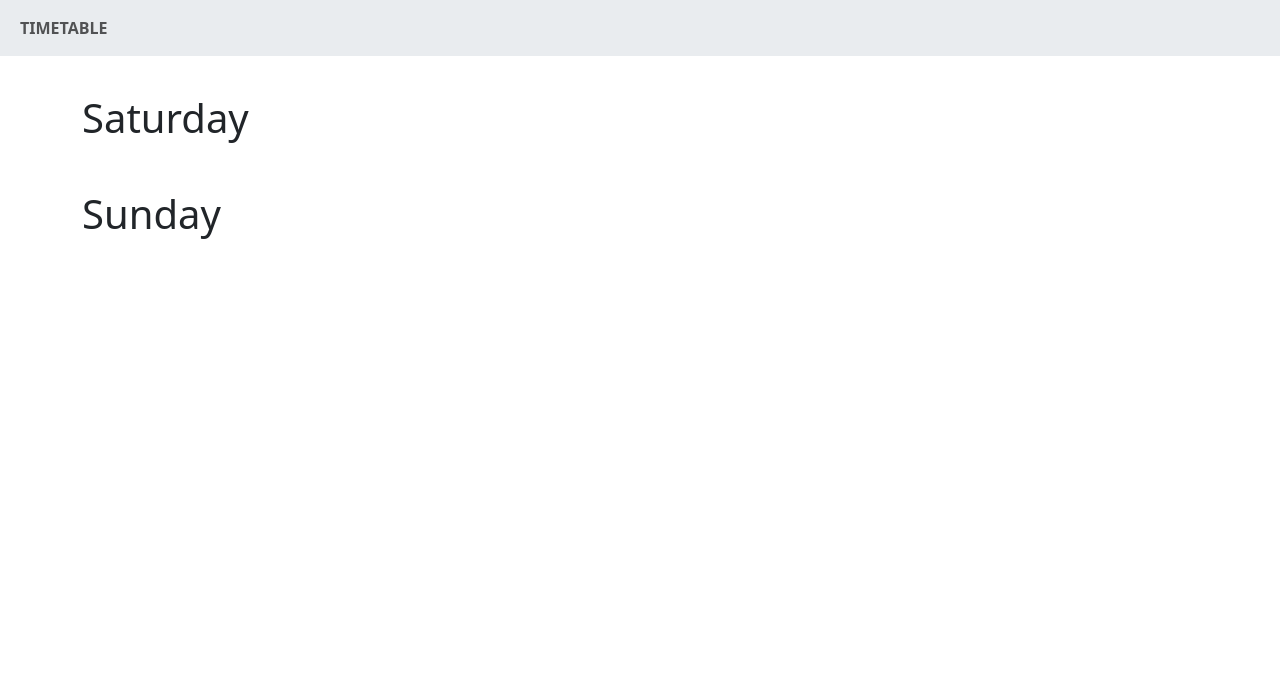
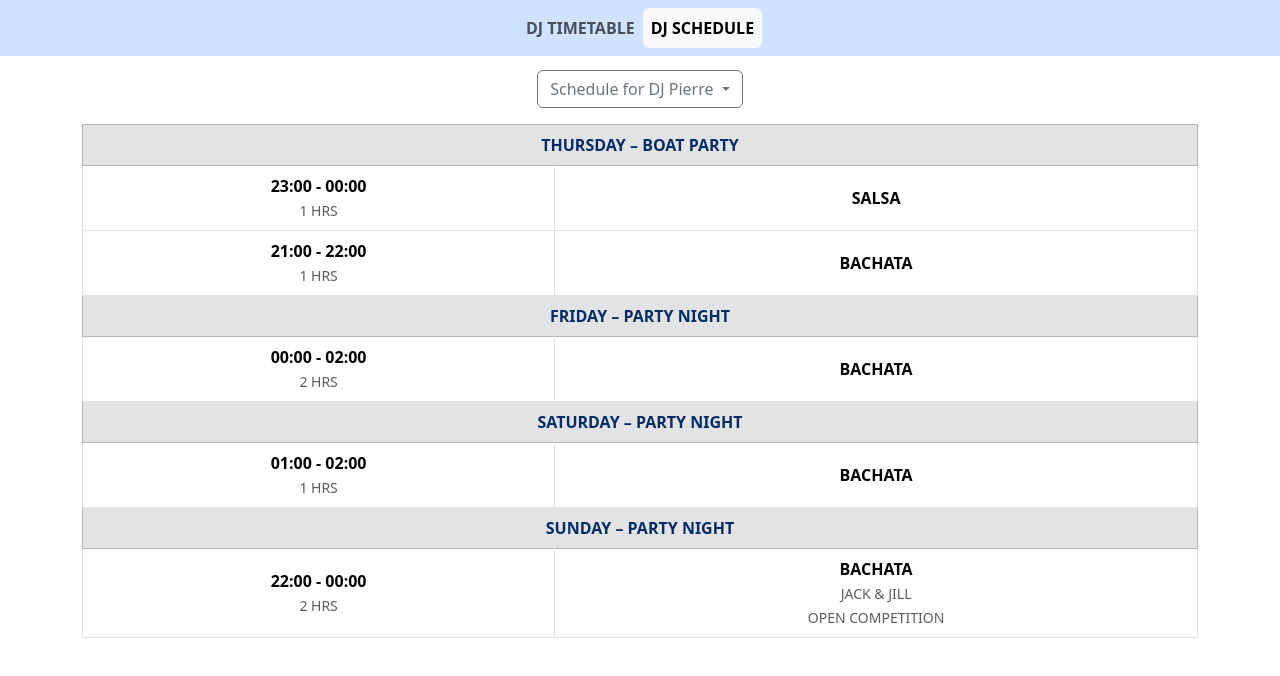
Before and after one commit to SalsaAddict/LatinNotionUKDJTimetable, an Angular app: page /djs in a window 1280 px wide. Shown: the top 676 px of the page. Built offline with nearby package versions, Linux system fonts and the light colour scheme.

Commit message:
Version 2

```diff
--- a/angular.json
+++ b/angular.json
@@ -4,6 +4,9 @@
   "newProjectRoot": "projects",
   "projects": {
     "LatinNotionUKDJTimetable": {
+      "i18n": {
+        "sourceLocale": "en-GB"
+      },
       "projectType": "application",
       "schematics": {
         "@schematics/angular:component": {
--- a/src/app/app.component.html
+++ b/src/app/app.component.html
@@ -1,19 +1,22 @@
-<nav class="navbar navbar-expand bg-body-secondary fixed-top text-uppercase">
+<nav class="navbar navbar-expand bg-primary-subtle fixed-top text-uppercase">
   <div class="container-fluid">
-    <ul class="navbar-nav me-auto">
+    <ul class="navbar-nav mx-auto">
       <li class="nav-item">
         <a
           class="nav-link"
           [routerLink]="['/timetable']"
-          routerLinkActive="active"
-          ><b>Timetable</b></a
+          routerLinkActive="active bg-light rounded"
+          ><b>DJ Timetable</b></a
         >
       </li>
-      <!--<li class="nav-item">
-        <a class="nav-link" [routerLink]="['/djs']" routerLinkActive="active"
-          ><b>DJs</b></a
+      <li class="nav-item">
+        <a
+          class="nav-link"
+          [routerLink]="['/djs']"
+          routerLinkActive="active bg-light rounded"
+          ><b>DJ Schedule</b></a
         >
-      </li>-->
+      </li>
     </ul>
   </div>
 </nav>
--- /dev/null
+++ b/src/app/djs/djs.component.css
@@ -0,0 +1,4 @@
+.dropdown-menu {
+  max-height: 280px;
+  overflow-y: auto;
+}
--- a/src/app/djs/djs.component.html
+++ b/src/app/djs/djs.component.html
@@ -1,8 +1,58 @@
-<div class="container">
-  <div ngbDropdown class="d-inline-block"></div>
-  @for (day of system.timetable.days; track day.date) { @if (isBusyDay(day)) {
-  <div class="mb-5">
-    <h1>{{ day.date | date : 'EEEE' }}</h1>
+<div class="container-fluid container-md text-uppercase">
+  <div class="d-flex justify-content-center mb-3">
+    <div ngbDropdown class="d-inline-block">
+      <button
+        type="button"
+        class="btn btn-outline-secondary"
+        id="djDropdown"
+        ngbDropdownToggle>
+        Schedule for DJ {{ system.djName }}
+      </button>
+      <div ngbDropdownMenu aria-labelledby="djDropdown">
+        <ng-container *ngFor="let dj of system.timetable.djs">
+          <button ngbDropdownItem (click)="system.setDjName(dj)">
+            {{ dj }}
+          </button>
+        </ng-container>
+      </div>
+    </div>
   </div>
-  } }
+  <table class="table table-bordered text-center align-middle text-nowrap">
+    <tbody>
+      <ng-container *ngFor="let day of system.timetable.days">
+        <ng-container *ngFor="let session of day.sessions">
+          <ng-container *ngIf="isBusySession(session)">
+            <tr class="table-secondary">
+              <th class="text-primary-emphasis" colspan="3">
+                {{ day.name }} &ndash; {{ session.name }}
+              </th>
+            </tr>
+            <ng-container *ngFor="let slot of session.slots">
+              <tr *ngIf="slot.dj === system.djName">
+                <td>
+                  <div>
+                    <b>{{
+                      system.timetable.period(slot.start, slot.duration)
+                    }}</b>
+                  </div>
+                  <div>
+                    <small class="text-muted">{{ slot.duration }} hrs</small>
+                  </div>
+                </td>
+
+                <td>
+                  <div>
+                    <b>{{ slot.room }}</b>
+                  </div>
+                  <div *ngIf="slot.notes">
+                    <small [innerHTML]="slot.notes" class="text-muted"></small>
+                  </div>
+                </td>
+              </tr>
+            </ng-container>
+          </ng-container>
+        </ng-container>
+      </ng-container>
+    </tbody>
+  </table>
 </div>
--- a/src/app/djs/djs.component.ts
+++ b/src/app/djs/djs.component.ts
@@ -4,34 +4,22 @@ import { CommonModule } from '@angular/common';
 import { SystemService } from '../system.service';
 import { Timetable } from '../timetable';
 
-interface DJSlot extends Timetable.Slot {
-  date: Date;
-  session: Timetable.SessionName;
-}
-
 @Component({
   selector: 'app-djs',
   imports: [CommonModule, NgbDropdownModule],
-  templateUrl: './djs.component.html'
+  templateUrl: './djs.component.html',
+  styleUrl: './djs.component.css'
 })
 export class DJsComponent {
   constructor(readonly system: SystemService) {}
-  isBusyDay(day: Timetable.Day) {
+  isBusySession(session: Timetable.Session) {
     let found = false;
-    for (let iSession = 0; iSession < day.sessions.length; iSession++) {
-      for (
-        let iSlot = 0;
-        iSlot < day.sessions[iSession].slots.length;
-        iSlot++
-      ) {
-        if (day.sessions[iSession].slots[iSlot].dj === this.system.djName) {
-          found = true;
-          break;
-        }
+    for (let i = 0; i < session.slots.length; i++) {
+      if (session.slots[i].dj === this.system.djName) {
+        found = true;
+        break;
       }
-      if (found) break;
     }
     return found;
   }
-  isBusySession(session: Timetable.Session) {}
 }
--- a/src/app/system.service.ts
+++ b/src/app/system.service.ts
@@ -1,15 +1,27 @@
-import { DOCUMENT } from '@angular/common';
-import { Inject, Injectable } from '@angular/core';
+import { DatePipe, DOCUMENT, formatDate } from '@angular/common';
+import { Inject, Injectable, NgZone } from '@angular/core';
 import { Timetable } from './timetable';
 
 @Injectable({
   providedIn: 'root'
 })
 export class SystemService {
-  constructor(@Inject(DOCUMENT) readonly document: Document) {
+  constructor(
+    @Inject(DOCUMENT) readonly document: Document,
+    private readonly zone: NgZone
+  ) {
     this.timetable = new Timetable();
   }
   timetable: Timetable;
+  private setItem(key: string, value: unknown) {
+    this.zone.run(() => {
+      this.localStorage.setItem(key, JSON.stringify(value));
+    });
+  }
+  private getItem<T>(key: string, defaultValue: T) {
+    let item = this.localStorage.getItem(key);
+    return item !== null ? JSON.parse(item) : defaultValue;
+  }
   get window() {
     return this.document.defaultView!;
   }
@@ -17,21 +29,21 @@ export class SystemService {
     return this.window.localStorage;
   }
   set dayIndex(value: number) {
-    this.localStorage.setItem('dayIndex', JSON.stringify(value));
+    this.setItem('dayIndex', value);
   }
   get dayIndex() {
-    return JSON.parse(this.localStorage.getItem('dayIndex') ?? '0');
+    return this.getItem('dayIndex', 0);
+  }
+  setDayIndex(value: number) {
+    this.dayIndex = value;
   }
   set djName(value: Timetable.DJs) {
-    this.localStorage.setItem('djName', JSON.stringify(value));
+    this.setItem('djName', value);
   }
   get djName() {
-    return 'Davide';
-    /*
-    return JSON.parse(
-      this.localStorage.getItem('djName') ??
-        JSON.stringify(this.timetable.djs[0])
-    );
-    */
+    return this.getItem('djName', 'Pierre');
+  }
+  setDjName(value: Timetable.DJs) {
+    this.djName = value;
   }
 }
--- a/src/app/timetable.ts
+++ b/src/app/timetable.ts
@@ -1,10 +1,12 @@
+import { DatePipe, formatDate } from '@angular/common';
+
 export class Timetable {
   get djs() {
     return Timetable.DJNames.map((value) => value).sort();
   }
   days: Timetable.Day[] = [
     {
-      date: new Date('2025-05-15'),
+      name: 'Thursday',
       sessions: [
         {
           name: 'Boat Party',
@@ -24,7 +26,7 @@ export class Timetable {
       ]
     },
     {
-      date: new Date('2025-05-16'),
+      name: 'Friday',
       sessions: [
         {
           name: 'Afternoon Social',
@@ -32,8 +34,9 @@ export class Timetable {
           duration: 4,
           rooms: ['Mixed SBK'],
           slots: [
-            { room: 'Mixed SBK', start: 16, duration: 2, dj: 'Farsh' },
-            { room: 'Mixed SBK', start: 18, duration: 2, dj: 'Chino' }
+            { room: 'Mixed SBK', start: 16, duration: 1, dj: 'Farsh' },
+            { room: 'Mixed SBK', start: 17, duration: 1, dj: 'Chino' },
+            { room: 'Mixed SBK', start: 18, duration: 2, dj: 'Ami Emirato' }
           ]
         },
         {
@@ -49,7 +52,8 @@ export class Timetable {
               dj: 'Shahid',
               notes: 'Jack & Jill<br>Pro Competition'
             },
-            { room: 'Bachata', start: 23, duration: 3, dj: 'Pierre' },
+            { room: 'Bachata', start: 23, duration: 2, dj: 'Pierre' },
+            { room: 'Bachata', start: 25, duration: 1, dj: 'Shahid' },
             { room: 'Bachata', start: 26, duration: 1, dj: 'Peynao' },
             { room: 'Bachata', start: 27, duration: 1, dj: 'Farsh' },
             {
@@ -61,8 +65,9 @@ export class Timetable {
             },
             { room: 'Salsa', start: 23, duration: 2, dj: 'Julian the Duke' },
             { room: 'Salsa', start: 25, duration: 2, dj: 'Mauricio' },
-            { room: 'Cuban', start: 21, duration: 3, dj: 'Massimo' },
-            { room: 'Cuban', start: 24, duration: 3, dj: 'Javier La Rosa' },
+            { room: 'Cuban', start: 21, duration: 2, dj: 'Massimo' },
+            { room: 'Cuban', start: 23, duration: 2, dj: 'Javier La Rosa' },
+            { room: 'Cuban', start: 25, duration: 2, dj: 'Junior' },
             { room: 'Kizomba', start: 21, duration: 2, dj: 'Qas' },
             { room: 'Kizomba', start: 23, duration: 1, dj: 'Jeydikson' },
             { room: 'Kizomba', start: 24, duration: 2, dj: 'Shark' },
@@ -72,7 +77,7 @@ export class Timetable {
       ]
     },
     {
-      date: new Date('2025-05-17'),
+      name: 'Saturday',
       sessions: [
         {
           name: 'Afternoon Social',
@@ -81,7 +86,7 @@ export class Timetable {
           rooms: ['Mixed SBK'],
           slots: [
             { room: 'Mixed SBK', start: 14, duration: 2, dj: 'Davide' },
-            { room: 'Mixed SBK', start: 16, duration: 2, dj: 'Shahid' },
+            { room: 'Mixed SBK', start: 16, duration: 2, dj: 'Junior' },
             { room: 'Mixed SBK', start: 18, duration: 2, dj: 'Farsh' }
           ]
         },
@@ -103,16 +108,16 @@ export class Timetable {
             { room: 'Bachata', start: 25, duration: 1, dj: 'Chino' },
             { room: 'Bachata', start: 26, duration: 1, dj: 'Julian MrM' },
             { room: 'Bachata', start: 27, duration: 1, dj: 'Shahid' },
-            { room: 'Salsa', start: 21, duration: 2, dj: 'Ami Emirato' },
-            { room: 'Salsa', start: 23, duration: 2, dj: 'Julian the Duke' },
-            { room: 'Salsa', start: 25, duration: 2, dj: 'Fadi K' },
             {
-              room: 'Cuban',
+              room: 'Salsa',
               start: 21,
               duration: 2,
               dj: 'Ramiro',
-              notes: 'Cuban Salsa & Bachata<br>during shows'
+              notes: 'Salsa & Bachata<br>during shows'
             },
+            { room: 'Salsa', start: 23, duration: 2, dj: 'Julian the Duke' },
+            { room: 'Salsa', start: 25, duration: 2, dj: 'Fadi K' },
+            { room: 'Cuban', start: 21, duration: 2, dj: 'Junior' },
             { room: 'Cuban', start: 23, duration: 2, dj: 'Davide' },
             { room: 'Cuban', start: 25, duration: 2, dj: 'Javier La Rosa' },
             { room: 'Kizomba', start: 21, duration: 2, dj: 'Super Dixon' },
@@ -124,7 +129,7 @@ export class Timetable {
       ]
     },
     {
-      date: new Date('2025-05-18'),
+      name: 'Sunday',
       sessions: [
         {
           name: 'Afternoon Social',
@@ -163,8 +168,8 @@ export class Timetable {
             },
             { room: 'Salsa', start: 23, duration: 2, dj: 'Julian the Duke' },
             { room: 'Salsa', start: 25, duration: 2, dj: 'Fadi K' },
-            { room: 'Cuban', start: 21, duration: 3, dj: 'Moe Flex' },
-            { room: 'Cuban', start: 24, duration: 3, dj: 'Davide' },
+            { room: 'Cuban', start: 21, duration: 3, dj: 'Davide' },
+            { room: 'Cuban', start: 24, duration: 3, dj: 'Moe Flex' },
             { room: 'Kizomba', start: 21, duration: 2, dj: 'Jeydikson' },
             { room: 'Kizomba', start: 23, duration: 1, dj: 'Super Dixon' },
             { room: 'Kizomba', start: 24, duration: 2, dj: 'Shark' },
@@ -174,11 +179,22 @@ export class Timetable {
       ]
     }
   ];
+  date(hour: number) {
+    return new Date(new Date(0).setHours(hour));
+  }
+  period(start: number, duration: number) {
+    return (
+      formatDate(this.date(start), 'HH:mm', 'en-GB', '+0100') +
+      ' - ' +
+      formatDate(this.date(start + duration), 'HH:mm', 'en-GB', '+0100')
+    );
+  }
 }
 
 export namespace Timetable {
+  export type Days = 'Thursday' | 'Friday' | 'Saturday' | 'Sunday';
   export interface Day {
-    date: Date;
+    name: Days;
     sessions: Session[];
   }
   export interface Period {
@@ -219,7 +235,8 @@ export namespace Timetable {
     'Ami Emirato',
     'Fadi K',
     'Moe Flex',
-    'Roger Cracco'
+    'Roger Cracco',
+    'Junior'
   ] as const;
   export type DJs = (typeof DJNames)[number];
 }
--- a/src/app/timetable/timetable.component.ts
+++ b/src/app/timetable/timetable.component.ts
@@ -18,14 +18,8 @@ export class TimetableComponent {
     readonly system: SystemService,
     private readonly datePipe: DatePipe
   ) {}
-  set day(day: Timetable.Day) {
-    this.system.dayIndex = this.system.timetable.days.indexOf(day);
-  }
   get day() {
     return this.system.timetable.days[this.system.dayIndex];
-  }
-  date(hour: number) {
-    return new Date(this.day.date.setHours(hour));
   }
   hours(session: Timetable.Session) {
     let items: number[] = [];
@@ -33,9 +27,6 @@ export class TimetableComponent {
       items.push(session.start + i);
     }
     return items;
-  }
-  end(start: Date) {
-    return this.date(start.getHours() + 1);
   }
   slot(session: Timetable.Session, room: Timetable.Rooms, hour: number) {
     let item = session.slots.find((item) => {
@@ -50,11 +41,4 @@ export class TimetableComponent {
     }
     return;
   }
-  period(start: number, duration: number) {
-    return (
-      this.datePipe.transform(this.date(start), 'HH:mm') +
-      ' - ' +
-      this.datePipe.transform(this.date(start + duration), 'HH:mm')
-    );
-  }
 }
```
Also changed, not shown: public/schema.json (added, +7 -0 lines), public/timetable.json (added, +7 -0 lines), src/app/timetable/timetable.component.html (+8 -7 lines).
